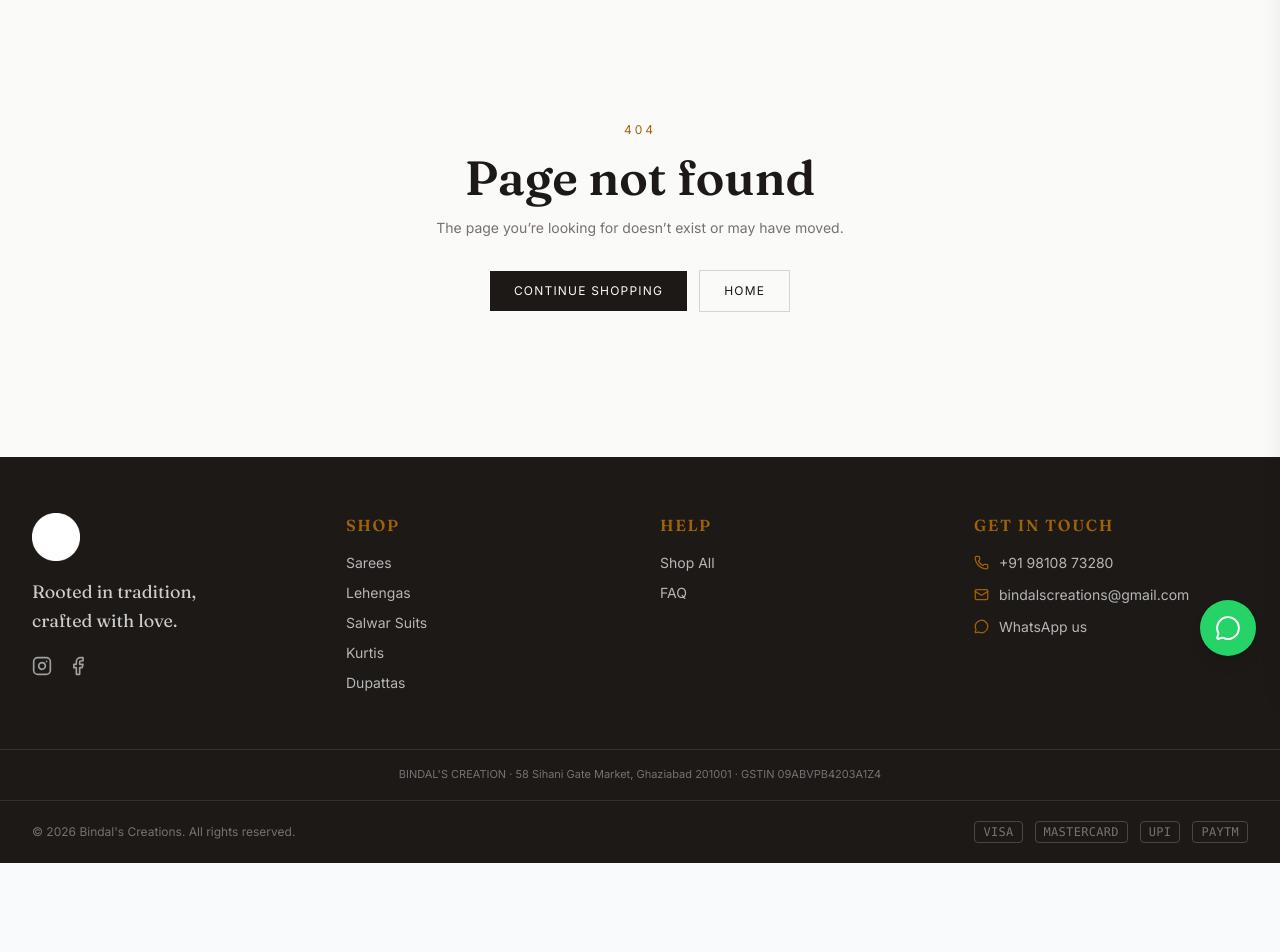
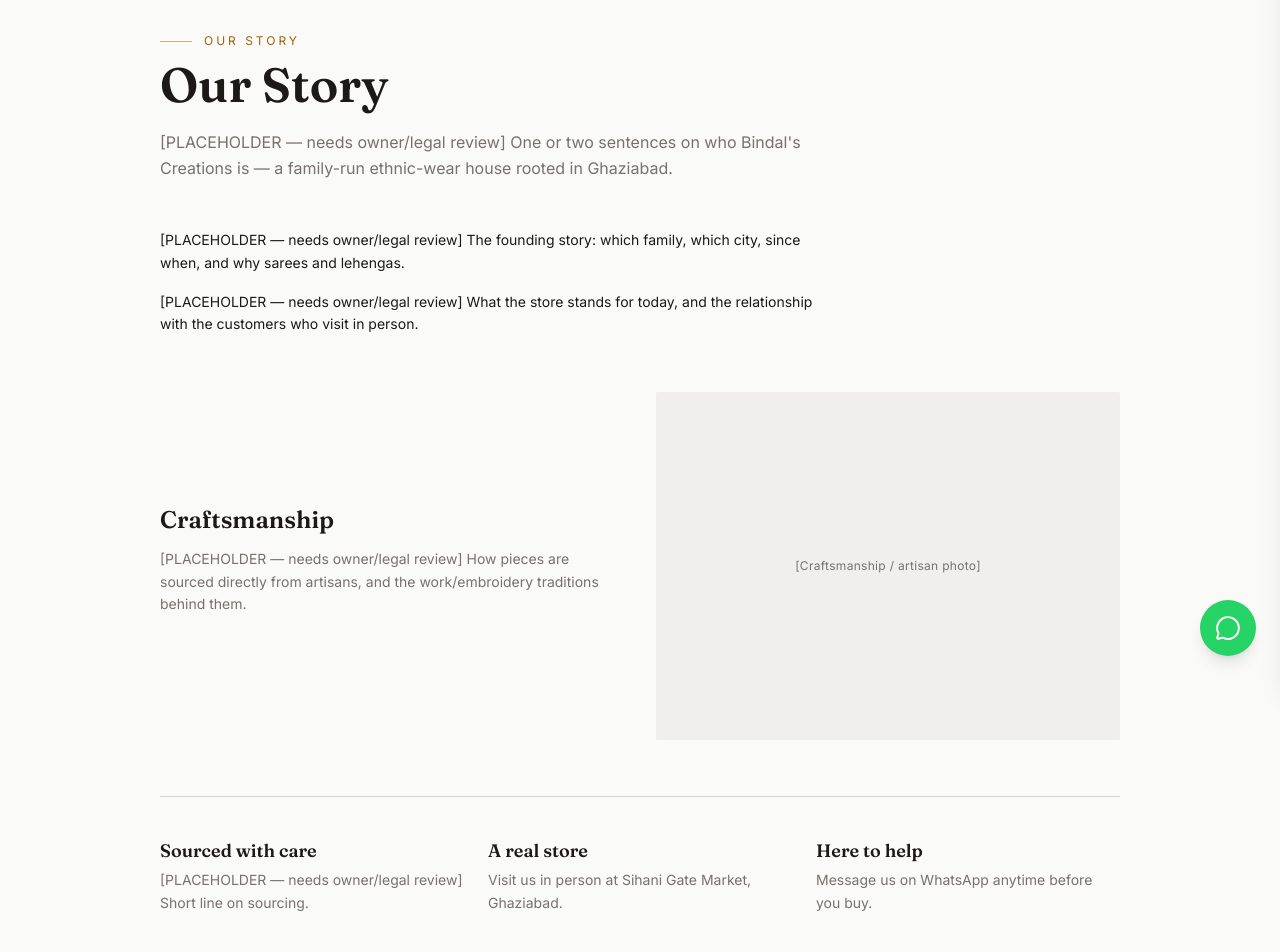
Before and after one commit to ab1ndal/InventoryManagement, a React (Create React App) app: page /about in a window 1280 px wide. Shown: the part 120-1072 px from the top of the page. Before the commit the page ends 983 px from the top, so only its background shows below. Built offline with nearby package versions, Linux system fonts and the light colour scheme; no server answers.

Commit message:
Storefront brochure: About page + route

```diff
--- a/src/App.js
+++ b/src/App.js
@@ -15,6 +15,7 @@
 import ReturnsPolicyPage from "./storefront/pages/policies/ReturnsPolicyPage";
 import PrivacyPolicyPage from "./storefront/pages/policies/PrivacyPolicyPage";
 import TermsPage from "./storefront/pages/policies/TermsPage";
+import AboutPage from "./storefront/pages/AboutPage";
 import UnauthorizedPage from "./pages/UnauthorizedPage";
 import { Toaster } from "sonner";
 import "react-datepicker/dist/react-datepicker.css";
@@ -54,6 +55,7 @@
             <Route path="policies/returns" element={<ReturnsPolicyPage />} />
             <Route path="policies/privacy" element={<PrivacyPolicyPage />} />
             <Route path="policies/terms" element={<TermsPage />} />
+            <Route path="about" element={<AboutPage />} />
             <Route path="*" element={<NotFoundPage />} />
           </Route>
 
--- /dev/null
+++ b/src/storefront/pages/AboutPage.jsx
@@ -0,0 +1,79 @@
+import React from "react";
+import { Link } from "react-router-dom";
+import Seo from "../components/Seo";
+import { ABOUT } from "./aboutContent";
+
+function Eyebrow({ label }) {
+  return (
+    <div className="flex items-center gap-3 mb-3">
+      <div className="h-px w-8 bg-storefront-gold/50" aria-hidden="true" />
+      <span className="font-sans text-xs tracking-[0.25em] uppercase text-storefront-gold">
+        {label}
+      </span>
+    </div>
+  );
+}
+
+export default function AboutPage() {
+  return (
+    <div className="min-h-[60vh] bg-storefront-cream">
+      <Seo
+        title="About"
+        description="The story behind Bindal's Creations — a family-run ethnic-wear house in Ghaziabad."
+      />
+      <div className="max-w-5xl mx-auto px-4 sm:px-6 lg:px-8 py-14">
+        {/* Intro */}
+        <Eyebrow label={ABOUT.eyebrow} />
+        <h1 className="font-display font-semibold text-4xl sm:text-5xl text-storefront-charcoal leading-tight mb-5">
+          {ABOUT.title}
+        </h1>
+        <p className="font-sans text-base text-storefront-muted leading-relaxed max-w-2xl mb-12">
+          {ABOUT.lede}
+        </p>
+
+        {/* Story */}
+        <div className="max-w-2xl space-y-4 mb-14">
+          {ABOUT.story.map((para, i) => (
+            <p key={i} className="font-sans text-sm text-storefront-charcoal leading-relaxed">
+              {para}
+            </p>
+          ))}
+        </div>
+
+        {/* Craftsmanship with image placeholder */}
+        <div className="grid grid-cols-1 md:grid-cols-2 gap-8 items-center mb-14">
+          <div>
+            <h2 className="font-display text-2xl font-semibold text-storefront-charcoal mb-3">
+              {ABOUT.craftsmanship.title}
+            </h2>
+            {ABOUT.craftsmanship.body.map((para, i) => (
+              <p key={i} className="font-sans text-sm text-storefront-muted leading-relaxed mb-3">
+                {para}
+              </p>
+            ))}
+          </div>
+          <div className="aspect-[4/3] bg-storefront-border/30 rounded-sm flex items-center justify-center text-storefront-muted text-xs font-sans tracking-wide">
+            [Craftsmanship / artisan photo]
+          </div>
+        </div>
+
+        {/* Values */}
+        <div className="grid grid-cols-1 sm:grid-cols-3 gap-6 border-t border-storefront-border pt-10 mb-12">
+          {ABOUT.values.map((v) => (
+            <div key={v.title}>
+              <h3 className="font-display text-lg text-storefront-charcoal mb-1">{v.title}</h3>
+              <p className="font-sans text-sm text-storefront-muted leading-relaxed">{v.desc}</p>
+            </div>
+          ))}
+        </div>
+
+        <Link
+          to="/shop"
+          className="inline-flex items-center gap-2 bg-storefront-charcoal hover:bg-storefront-warm text-storefront-cream font-sans text-sm font-medium tracking-widest uppercase px-10 py-3.5 transition-colors duration-200"
+        >
+          Shop the Collection
+        </Link>
+      </div>
+    </div>
+  );
+}
--- /dev/null
+++ b/src/storefront/pages/aboutContent.js
@@ -0,0 +1,24 @@
+// Placeholder brand-story copy — owner to replace with the real family/city/
+// since-when story and photography before launch.
+const REVIEW = "[PLACEHOLDER — needs owner/legal review]";
+
+export const ABOUT = {
+  eyebrow: "Our Story",
+  title: "Our Story",
+  lede: `${REVIEW} One or two sentences on who Bindal's Creations is — a family-run ethnic-wear house rooted in Ghaziabad.`,
+  story: [
+    `${REVIEW} The founding story: which family, which city, since when, and why sarees and lehengas.`,
+    `${REVIEW} What the store stands for today, and the relationship with the customers who visit in person.`,
+  ],
+  craftsmanship: {
+    title: "Craftsmanship",
+    body: [
+      `${REVIEW} How pieces are sourced directly from artisans, and the work/embroidery traditions behind them.`,
+    ],
+  },
+  values: [
+    { title: "Sourced with care", desc: `${REVIEW} Short line on sourcing.` },
+    { title: "A real store", desc: "Visit us in person at Sihani Gate Market, Ghaziabad." },
+    { title: "Here to help", desc: "Message us on WhatsApp anytime before you buy." },
+  ],
+};
```
Also changed, not shown: 1 other file (tests, documents, lock files or other folders).
